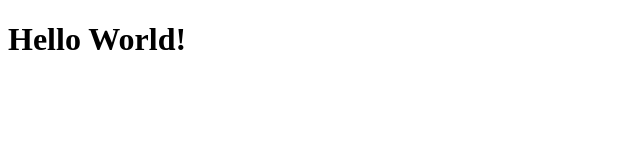
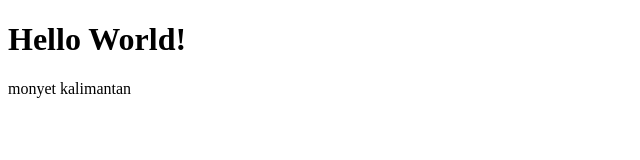
Before and after one commit to sterlingcovie/wpu-git-test, a plain HTML site: page index.html in a window 1280 px wide. Shown: the whole page, without its empty margins (0-640 px from the left). Drawn offline with Linux system fonts and the light colour scheme.

Commit message:
menambahkan paragraf

```diff
--- a/index.html
+++ b/index.html
@@ -8,5 +8,6 @@
 </head>
 <body>
     <h1>Hello World!</h1>
+    <p>monyet kalimantan</p>
 </body>
 </html>
```
